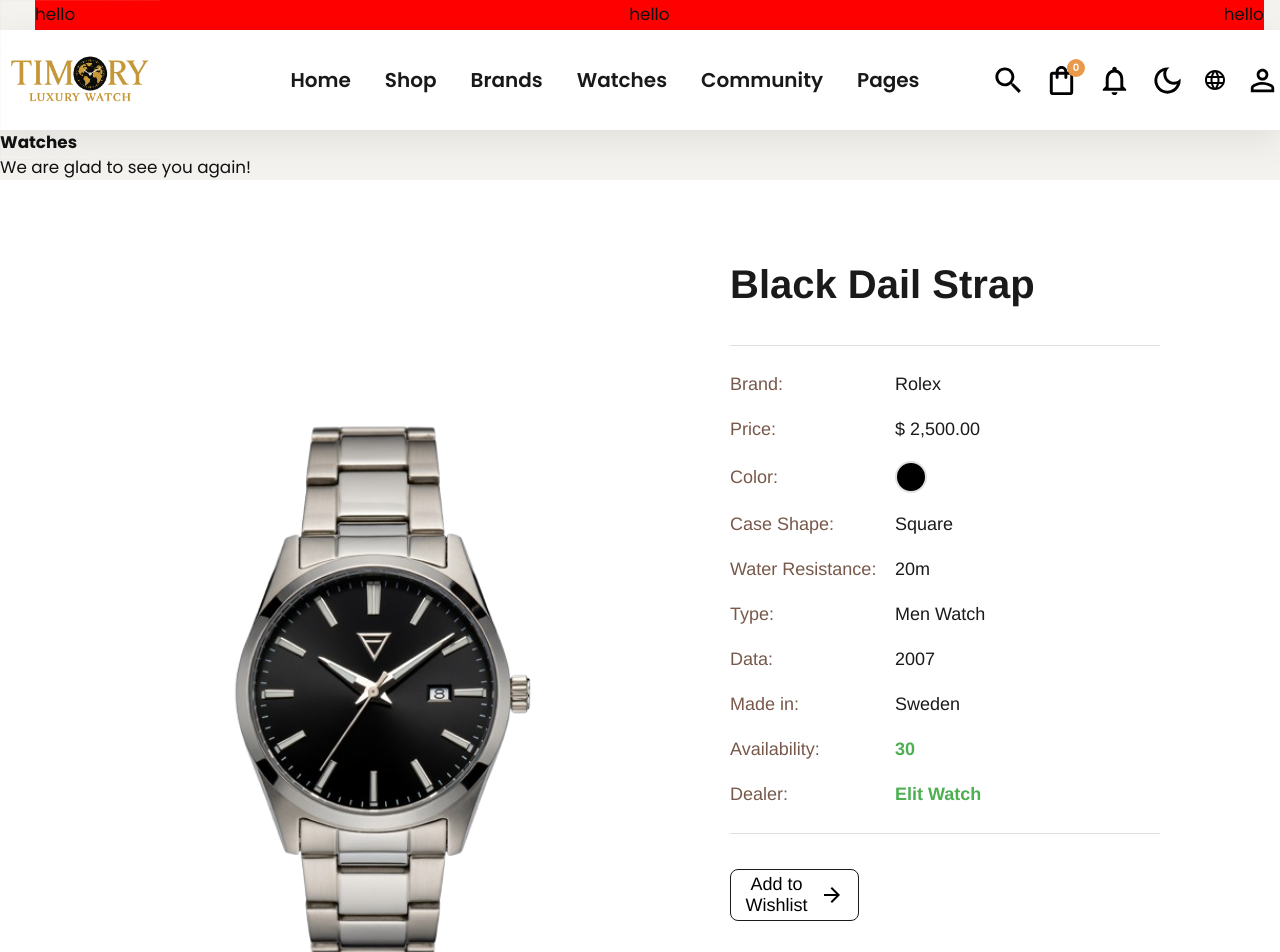
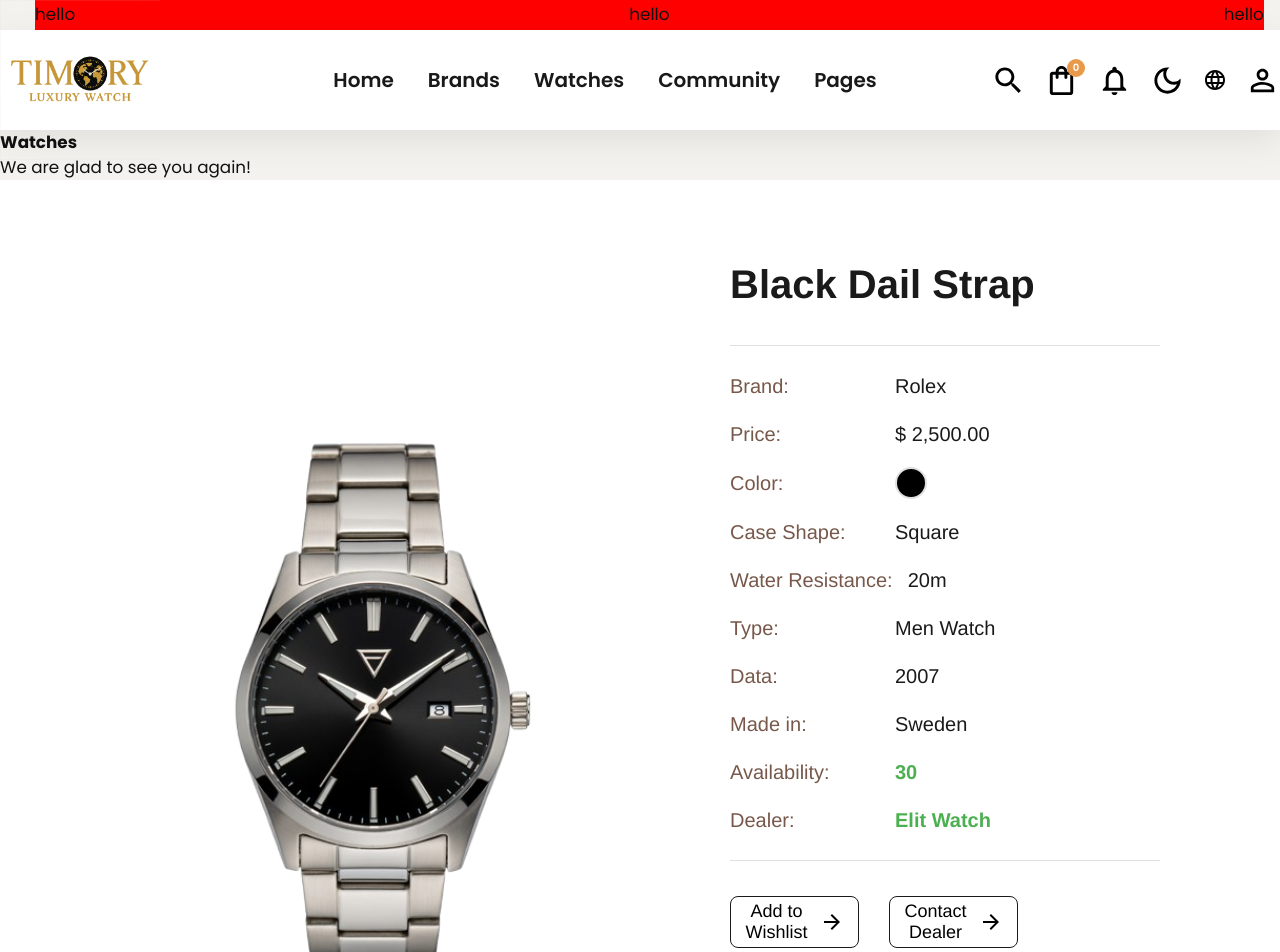
Before and after one commit to doston909/timory-next, a Next.js app: page /watch/detail in a window 1280 px wide. Shown: the top 952 px of the page. Built offline with nearby package versions, Linux system fonts and the light colour scheme.

Commit message:
fix:DAVE/ modify community page

```diff
--- a/libs/components/Top.tsx
+++ b/libs/components/Top.tsx
@@ -217,32 +217,6 @@
               </div>
             </div>
 
-            {/* SHOP */}
-            <div
-              className="nav-item-wrapper"
-
-            >
-              <div
-                className={`nav-item ${
-                  activeDropdown === "shop" ? "active" : ""
-                }`}
-                onMouseEnter={() => handleDropdownOpen("shop")}
-              >
-                <span>Shop</span>
-
-                {activeDropdown === "shop" && (
-                  <div
-                    className="dropdown-menu"
-                    onClick={(e) => e.stopPropagation()}
-                  >
-                    <Link href="/watch?type=men">Men Watches</Link>
-                    <Link href="/watch?type=women">Women Watches</Link>
-                    <Link href="/watch?type=unisex">Unisex</Link>
-                    <Link href="/watch?type=sport">Sport</Link>
-                  </div>
-                )}
-              </div>
-            </div>
 
             {/* BRANDS */}
             <div
--- a/pages/watch/detail.tsx
+++ b/pages/watch/detail.tsx
@@ -284,6 +284,9 @@
           <Box className="action-buttons">
             <Button className="action-btn add-to-cart-btn">
               Add to Wishlist <ArrowForward sx={{ ml: 1 }} />
+            </Button>
+            <Button className="action-btn contact-dealer-btn">
+              Contact Dealer <ArrowForward sx={{ ml: 1 }} />
             </Button>
           </Box>
 
--- a/scss/pc/watch/detail.scss
+++ b/scss/pc/watch/detail.scss
@@ -120,7 +120,7 @@
 
           .detail-label {
             font-family: 'Helvetica Neue', Helvetica, Arial, sans-serif;
-            font-size: 18px;
+            font-size: 20px;
             font-weight: 500;
             color: #77584a;
             min-width: 150px;
@@ -128,7 +128,7 @@
 
           .detail-value {
             font-family: 'Helvetica Neue', Helvetica, Arial, sans-serif;
-            font-size: 18px;
+            font-size: 20px;
             font-weight: 400;
             color: #1a1a1a;
 
@@ -220,7 +220,8 @@
 
       .action-buttons {
         display: flex;
-        flex-direction: column;
+        flex-direction: row;
+        gap: 30px;
         margin-top: 10px;
 
         .action-btn {
@@ -244,6 +245,22 @@
           }
 
           &.add-to-cart-btn {
+            background-color: #ffffff;
+            color: #000000;
+            border: 1px solid #1a1a1a;
+
+            &:hover {
+              background: #000000;
+              color: #ffffff;
+              border-color: #000000;
+
+              svg {
+                transform: translateX(10px);
+              }
+            }
+          }
+
+          &.contact-dealer-btn {
             background-color: #ffffff;
             color: #000000;
             border: 1px solid #1a1a1a;
@@ -283,7 +300,7 @@
 
           .metric-text {
             font-family: 'Helvetica Neue', Helvetica, Arial, sans-serif;
-            font-size: 16px;
+            font-size: 18px;
             color: #b47050;
             font-weight: 400;
             line-height: 1.5;
```
Also changed, not shown: pages/community/index.tsx (+14 -11 lines), scss/pc/community/communityCard.scss (+11 -0 lines).
